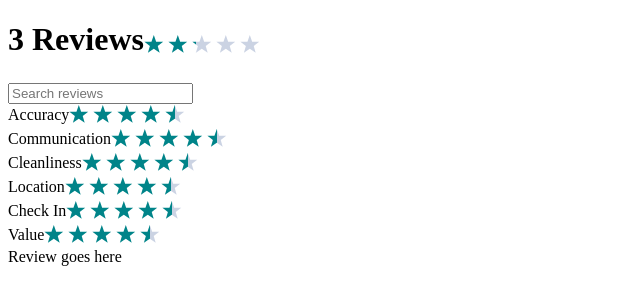
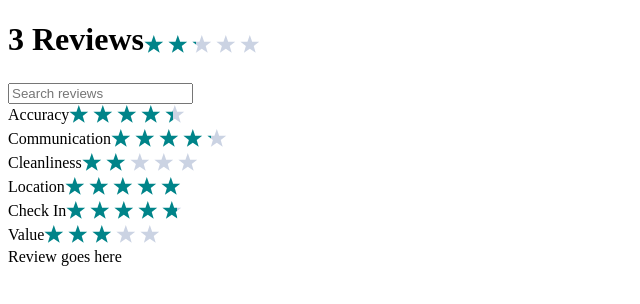
Before and after one commit to HomeStyles/review-service, a React app: page / in a window 1280 px wide. Shown: the top 304 px of the page, without its empty margins (0-640 px from the left). Built offline with nearby package versions, Linux system fonts and the light colour scheme; the HTML template or start-up script is replaced by a standard one.

Commit message:
update app and overview to use passed values

```diff
--- a/client/src/components/App.jsx
+++ b/client/src/components/App.jsx
@@ -7,14 +7,23 @@ import Review from './Review';
 class App extends React.Component {
   constructor(props) {
     super(props);
-    this.state = {};
+    this.state = {
+      overview: {
+        accuracy: 4.4,
+        communication: 4.2,
+        cleanliness: 2,
+        location: 5,
+        checkin: 4.8,
+        value: 3,
+      },
+    };
   }
 
   render() {
     return (
       <div className="reviewsHolder">
         <Header reviews={[1, 2, 3]} rating={2.2} />
-        <Overview />
+        <Overview overview={this.state.overview} />
         <Review />
 
       </div>
--- a/client/src/components/Overview.jsx
+++ b/client/src/components/Overview.jsx
@@ -6,8 +6,8 @@ const Overview = props => (
     <div className="category">
       <span>Accuracy</span>
       <StarRatings
-        rating={4.5}
-        starRatedColor='rgb(0,132,137)'
+        rating={props.overview.accuracy}
+        starRatedColor="rgb(0,132,137)"
         starDimension="20px"
         starSpacing="2px"
       />
@@ -15,8 +15,8 @@ const Overview = props => (
     <div className="category">
       <span>Communication</span>
       <StarRatings
-        rating={4.5}
-        starRatedColor='rgb(0,132,137)'
+        rating={props.overview.communication}
+        starRatedColor="rgb(0,132,137)"
         starDimension="20px"
         starSpacing="2px"
       />
@@ -24,8 +24,8 @@ const Overview = props => (
     <div className="category">
       <span>Cleanliness</span>
       <StarRatings
-        rating={4.5}
-        starRatedColor='rgb(0,132,137)'
+        rating={props.overview.cleanliness}
+        starRatedColor="rgb(0,132,137)"
         starDimension="20px"
         starSpacing="2px"
       />
@@ -33,8 +33,8 @@ const Overview = props => (
     <div className="category">
       <span>Location</span>
       <StarRatings
-        rating={4.5}
-        starRatedColor='rgb(0,132,137)'
+        rating={props.overview.location}
+        starRatedColor="rgb(0,132,137)"
         starDimension="20px"
         starSpacing="2px"
       />
@@ -42,8 +42,8 @@ const Overview = props => (
     <div className="category">
       <span>Check In</span>
       <StarRatings
-        rating={4.5}
-        starRatedColor='rgb(0,132,137)'
+        rating={props.overview.checkin}
+        starRatedColor="rgb(0,132,137)"
         starDimension="20px"
         starSpacing="2px"
       />
@@ -51,8 +51,8 @@ const Overview = props => (
     <div className="category">
       <span>Value</span>
       <StarRatings
-        rating={4.5}
-        starRatedColor='rgb(0,132,137)'
+        rating={props.overview.value}
+        starRatedColor="rgb(0,132,137)"
         starDimension="20px"
         starSpacing="2px"
       />
```
